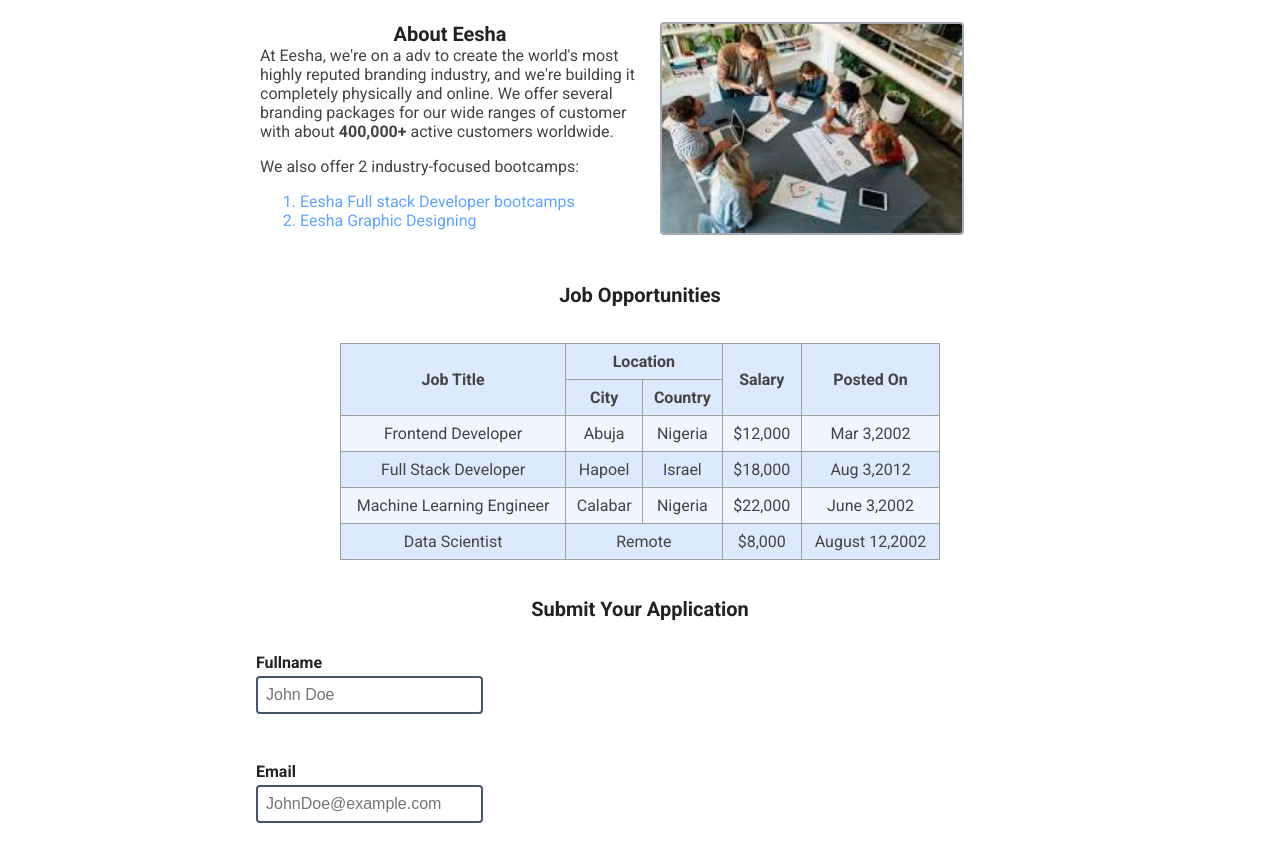
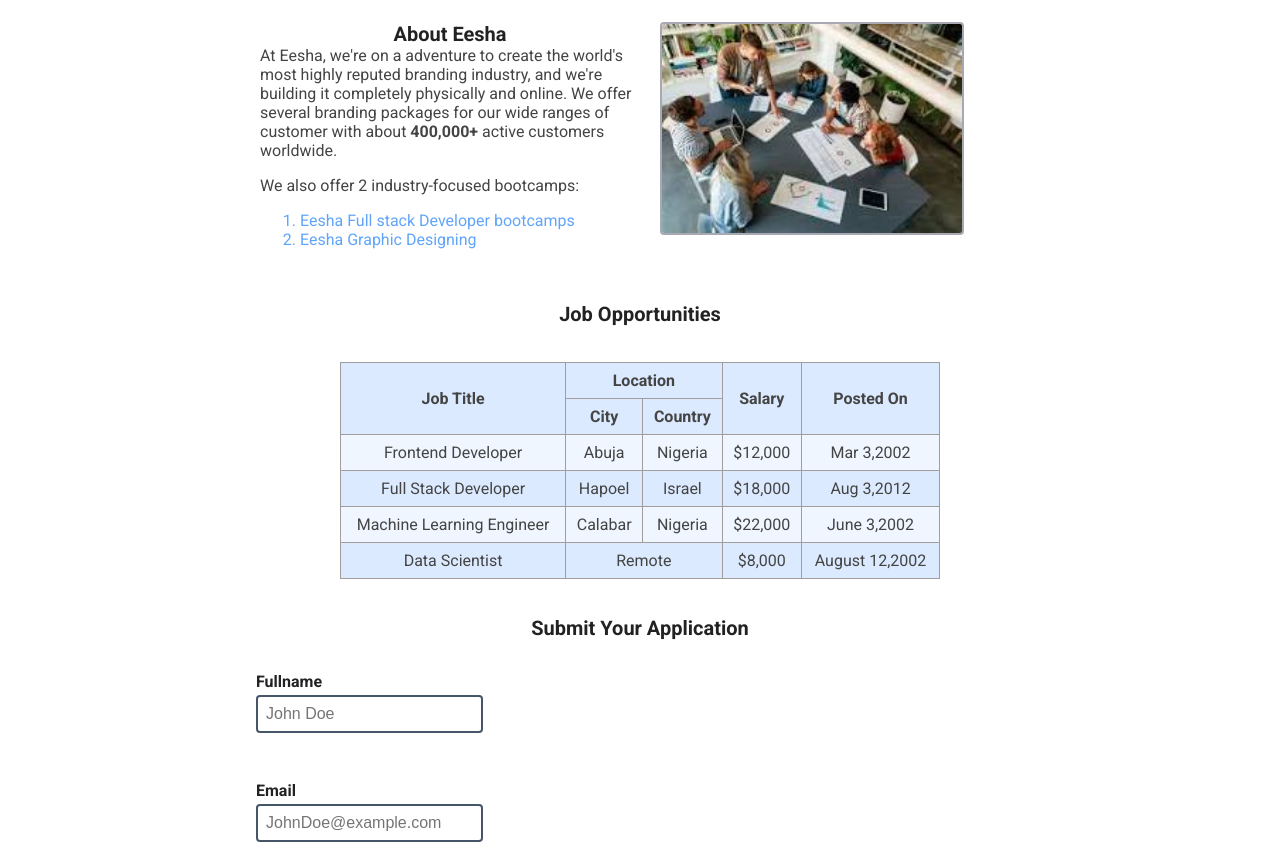
Before and after one commit to lekwiseboss/Eesha-job-opportunity-application-site, a plain HTML site: page SRC/index.html in a window 1280 px wide. Shown: the part 254-1100 px from the top of the page. Drawn offline with Linux system fonts and the light colour scheme.

Commit message:
"missiontoadventure"

```diff
--- a/SRC/index.html
+++ b/SRC/index.html
@@ -23,7 +23,7 @@
         <div class="description">
             <h1 class="heading">About Eesha </h1>
            <p style=" margin-top: 0;"> At Eesha, we're
-             on a adv to create the world's most highly
+             on a adventure to create the world's most highly
               reputed branding industry, and we're building it
               completely physically and online. We offer several
                branding packages for our wide ranges of customer
```
